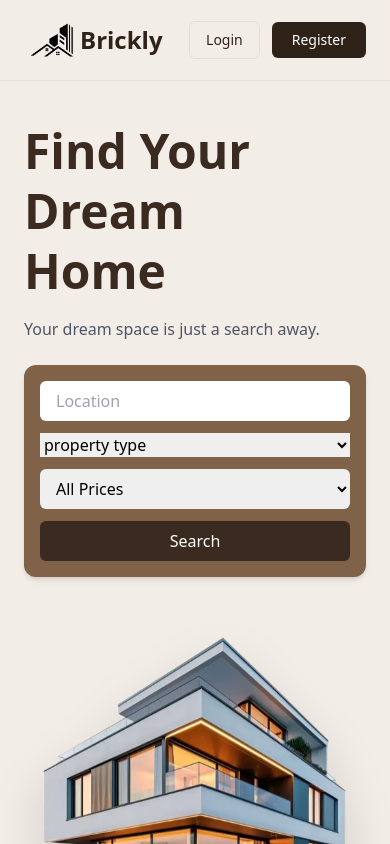
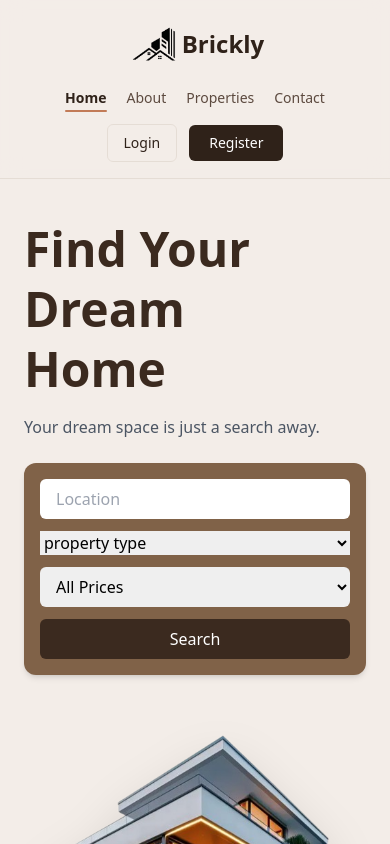
Before and after one commit to akhilacodesss/real-estate-website-fe, a React (Create React App) app: page / in a window 390 px wide. Shown: the top 844 px of the page. Built offline with nearby package versions, Linux system fonts and the light colour scheme; no server answers.

Commit message:
improved media queries

```diff
--- a/src/components/Navbar.js
+++ b/src/components/Navbar.js
@@ -45,10 +45,10 @@ function Navbar({ children }) {
 
       {/* NAVBAR */}
       <nav className="bg-[#f3ede8]/90 backdrop-blur-md border-b border-[#e5ddd5] sticky top-0 z-50">
-        <div className="max-w-7xl mx-auto px-6 h-20 flex items-center justify-between">
+        <div className="max-w-7xl mx-auto px-4 py-4 flex flex-col items-center md:flex-row md:items-center md:justify-between gap-4">
 
           {/* LOGO */}
-          <Link to="/" className="flex items-center gap-1">
+          <Link to="/" className="flex items-center justify-center gap-1">
             <img src={logo} alt="Brickly" className="h-14 w-auto object-contain" />
             <span className="text-2xl font-bold text-[#2f2219] -ml-1">
               Brickly
@@ -56,7 +56,7 @@ function Navbar({ children }) {
           </Link>
 
           {/* CENTER LINKS */}
-          <div className="hidden md:flex items-center gap-8 text-[15px] font-medium">
+          <div className="flex flex-wrap justify-center md:justify-start items-center gap-5 text-sm md:text-[15px] font-medium">
 
             {navItems.map((item) => {
               const isActive =
@@ -103,7 +103,7 @@ function Navbar({ children }) {
           </div>
 
           {/* RIGHT SIDE */}
-          <div className="flex items-center gap-4">
+          <div className="flex flex-wrap justify-center items-center gap-4">
 
             {token && (
               <Link
@@ -126,7 +126,7 @@ function Navbar({ children }) {
 
             {/* USER */}
             {token && (
-              <span className="hidden md:block text-sm text-[#2f2219] font-medium">
+              <span className="flex flex-wrap text-sm text-[#2f2219] font-medium">
                 {user?.name}
               </span>
             )}
```
